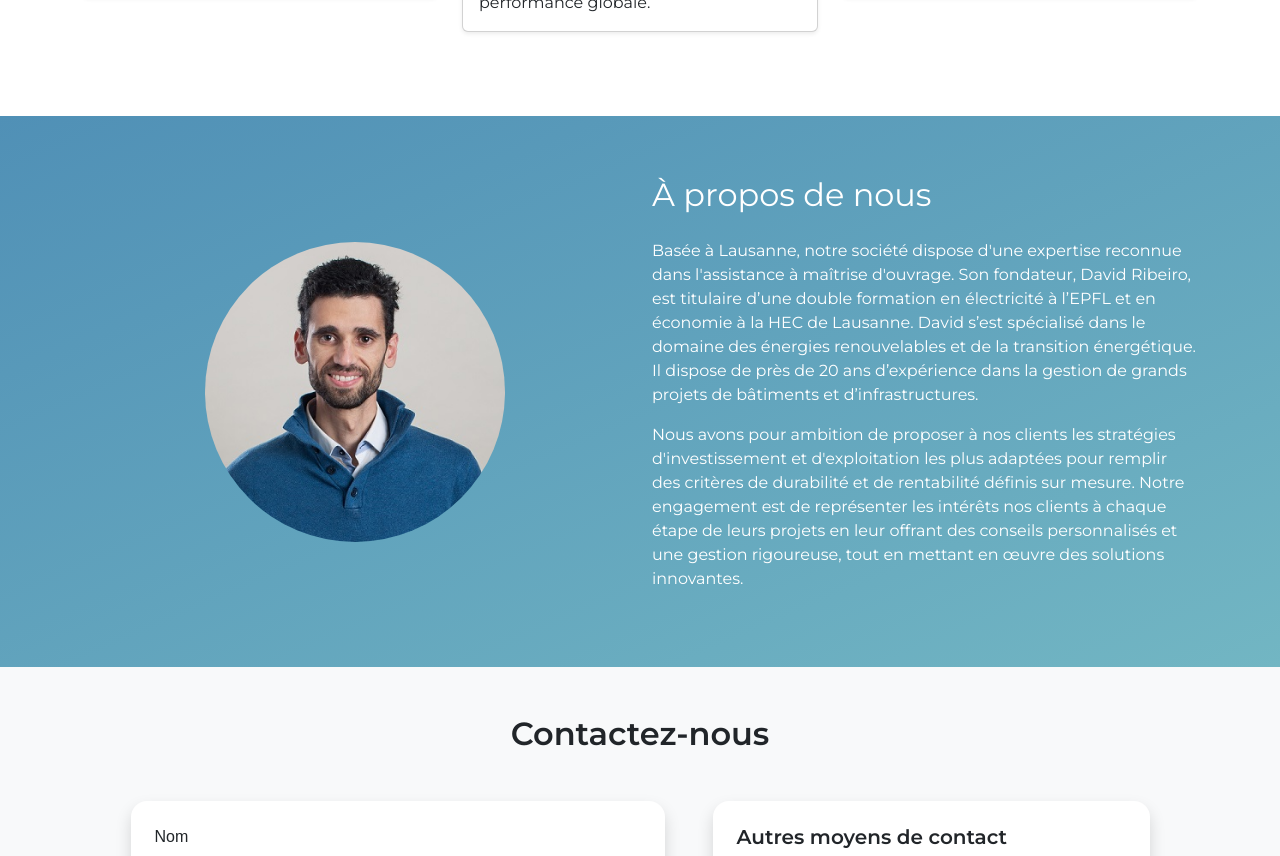
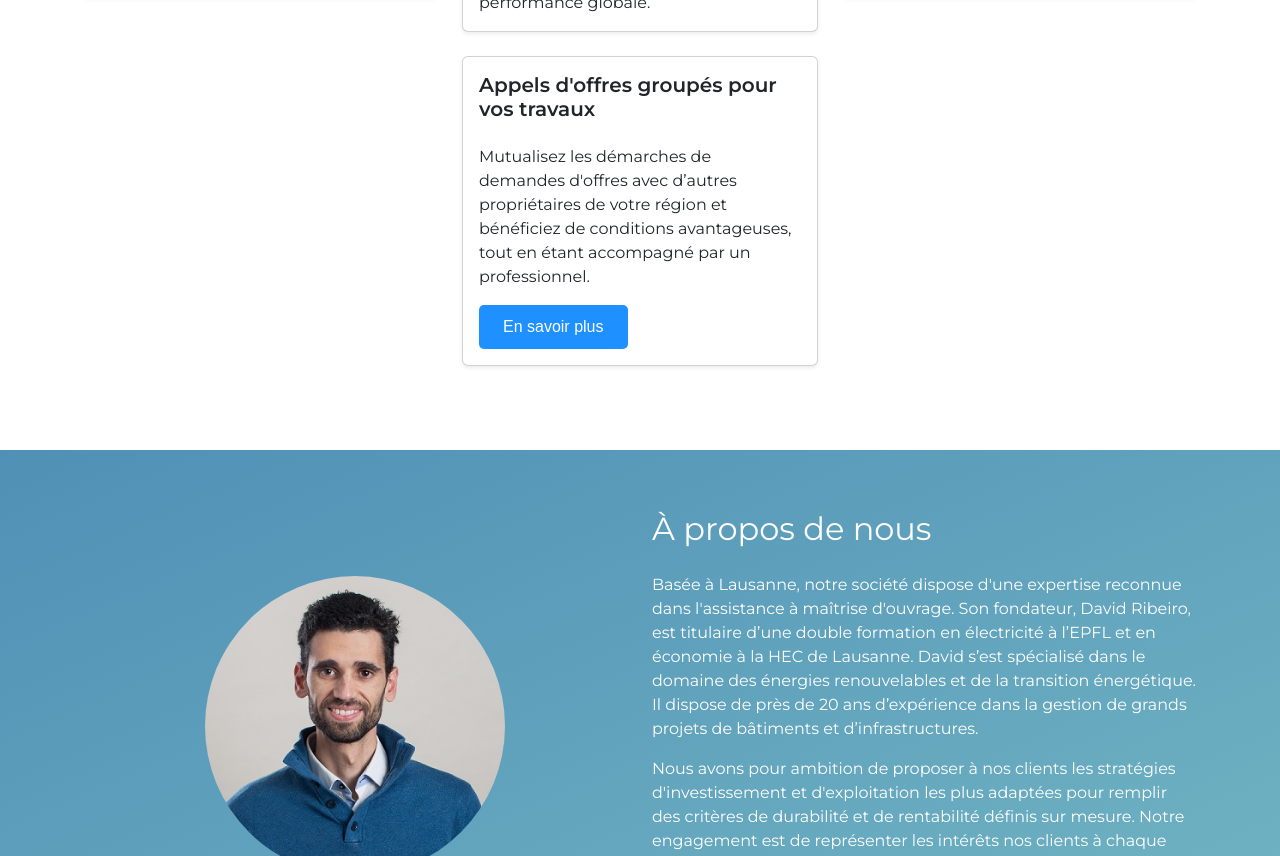
Before and after one commit to Beta-Tester-B/formulaire, a plain HTML site: page index.html in a window 1280 px wide. Shown: the part 1638-2494 px from the top of the page. Drawn offline with nearby package versions, Linux system fonts and the light colour scheme.

Commit message:
Add files via upload

```diff
--- a/index.html
+++ b/index.html
@@ -262,10 +262,6 @@
             </div>
           </div>
         </div>
-
-
-
-
         <div class="col-md-4">
           <div class="card mb-4 shadow-sm">
             <div class="card-body">
@@ -285,6 +281,27 @@
 
       <!-- </div> -->
       </div>
+
+      <!-- Quatrième rangée -->
+        <div class="row justify-content-center">
+          <div class="col-md-4">
+            <div class="card mb-4 shadow-sm">
+              <div class="card-body">
+                <h5 class="card-title">Appels d'offres groupés pour vos travaux</h5>
+                <p class="card-text">Mutualisez les démarches de demandes d'offres avec d’autres propriétaires de votre région et bénéficiez de conditions avantageuses, tout en étant accompagné par un professionnel.</p>
+                <div class="mt-auto">
+                  <a href="ao-groupes.html" class="btn btn-primary px-4">En savoir plus</a>
+                </div>
+              </div>
+            </div>
+          </div>
+        </div>
+
+      </div>
+
+
+
+
   </section>
 
   <!-- Section 3 : À propos de nous -->
```
